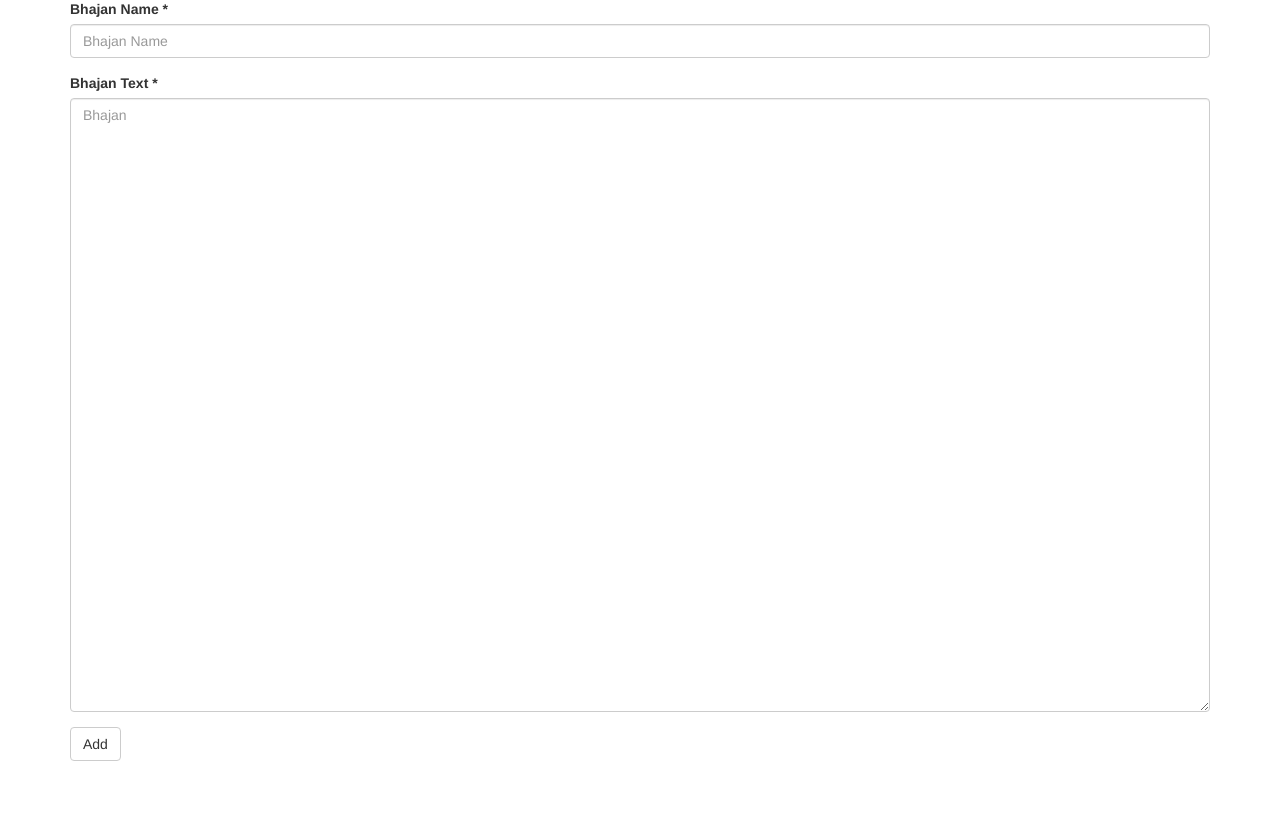
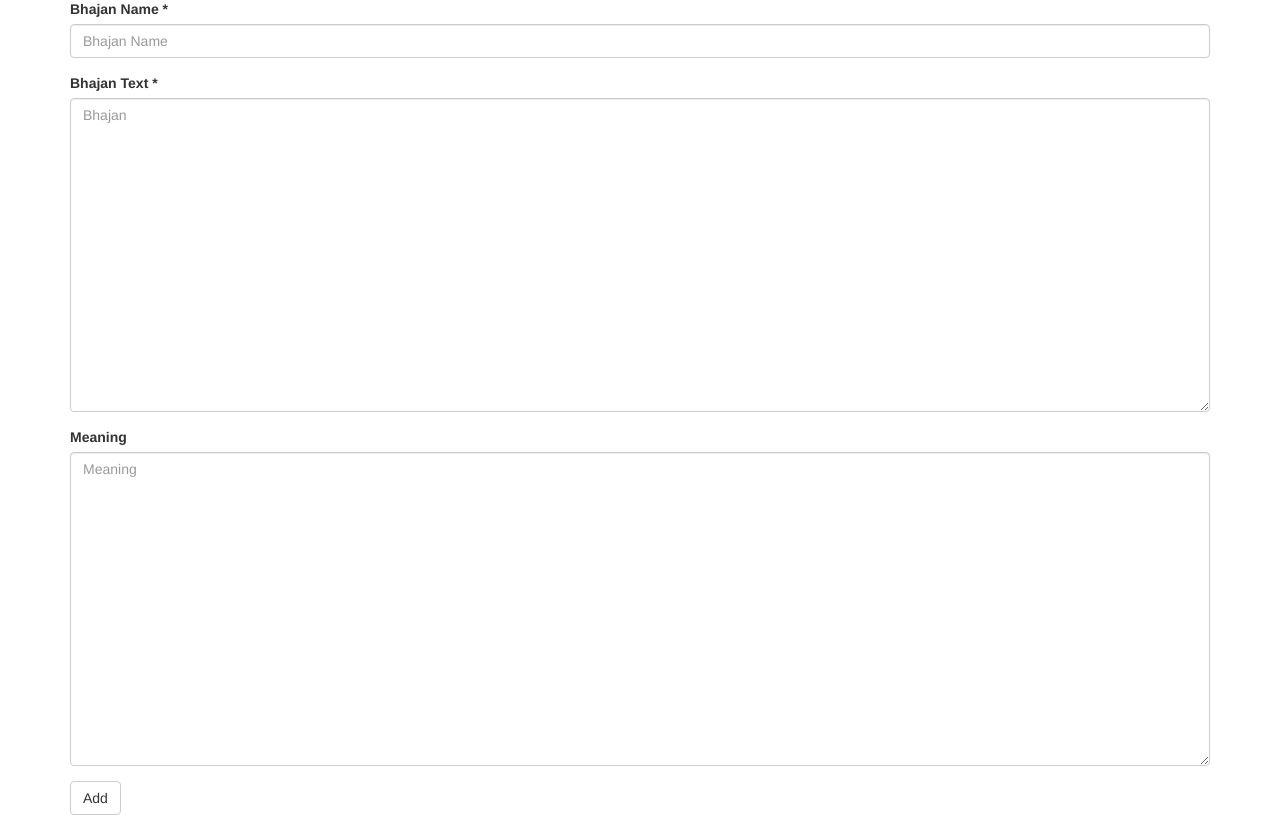
Before and after one commit to riteshreddyr/bhajanpresentationmaker, a Flask app: page /bhajanmanager/add in a window 1280 px wide. Shown: the part 129-944 px from the top of the page. Before the commit the page ends 890 px from the top, so only its background shows below. Run offline with Flask 2, Linux system fonts and the light colour scheme; some libraries are stand-ins or nearby versions.

Commit message:
Added meaning to Bhajan Add and Edit form

```diff
--- a/controllers/BhajanManager.py
+++ b/controllers/BhajanManager.py
@@ -14,14 +14,14 @@ def list_all_bhajans():
 @app.route("/bhajanmanager/add", methods=["GET", "POST"])
 def add_bhajan():
     if request.method == "POST":
-        name, bhajan = _get_bhajan_from_request(request)
+        name, bhajan, meaning = _get_bhajan_from_request(request)
         if name is None or bhajan is None:
             return render_template("generic_error.html")
         if not name is None and (bhajan is None or len(bhajan) == 0):
             return render_template("bhajanmanager_add.html", error="Please fill in the bhajan text")
         if not bhajan is None and (name is None or len(name) == 0):
             return render_template("bhajanmanager_add.html", error="Please fill in the bhajan name")
-        id = BhajanModel.add_bhajan(name, bhajan)
+        id = BhajanModel.add_bhajan(name, bhajan, meaning)
         return redirect('/bhajanmanager/edit/'+str(id)+"?just_added=true")
     else:
         return render_template('bhajanmanager_add.html')
@@ -33,16 +33,16 @@ def edit_bhajan(bhajan_id):
     else:
         just_added = False
     if request.method == "POST":
-        name, bhajan = _get_bhajan_from_request(request)
+        name, bhajan, meaning = _get_bhajan_from_request(request)
         if name is None or bhajan is None:
             return render_template("generic_error.html")
         if not name is None and (bhajan is None or len(bhajan) == 0):
-            return render_template("bhajanmanager_edit.html", id=bhajan_id, name=name, bhajan=bhajan, error="Please fill in the bhajan text")
+            return render_template("bhajanmanager_edit.html", id=bhajan_id, name=name, bhajan=bhajan, meaning=meaning, error="Please fill in the bhajan text")
         if not bhajan is None and (name is None or len(name) == 0):
-            return render_template("bhajanmanager_edit.html", id=bhajan_id, name=name, bhajan=bhajan, error="Please fill in the bhajan name")
-        BhajanModel.edit_bhajan(bhajan_id, name, bhajan)
+            return render_template("bhajanmanager_edit.html", id=bhajan_id, name=name, bhajan=bhajan, meaning=meaning, error="Please fill in the bhajan name")
+        BhajanModel.edit_bhajan(bhajan_id, name, bhajan, meaning)
     bhajan = BhajanModel.get_bhajan(bhajan_id)
-    return render_template('bhajanmanager_edit.html', id=bhajan_id, name=bhajan['name'], bhajan=bhajan['bhajan'], just_added=just_added)
+    return render_template('bhajanmanager_edit.html', id=bhajan_id, name=bhajan['name'], bhajan=bhajan['bhajan'], meaning=bhajan['meaning'], just_added=just_added)
 
 @app.route("/bhajanmanager/delete/<bhajan_id>", methods=["GET"])
 def delete_bhajan(bhajan_id):
@@ -80,12 +80,13 @@ def import_bhajans():
 
 def _get_bhajan_from_request(request):
     if not request.form is None:
-        return request.form['name'], request.form['bhajan']
+        return request.form['name'], request.form['bhajan'], request.form['meaning']
     stream = request.stream.read()
     if not stream is None or len(stream) != 0:
         # sometimes we get it as a parameter string here.
         split = stream.split('&')
         name = split[0].split('=')[1]
-        bhajan = split[1].split('=')[2]
-        return name, bhajan
-    return None, None
+        bhajan = split[1].split('=')[1]
+        meaning = split[2].split('=')[1]
+        return name, bhajan, meaning
+    return None, None, None
--- a/models/BhajanModel.py
+++ b/models/BhajanModel.py
@@ -91,13 +91,14 @@ class BhajanModel():
 
 
     @staticmethod
-    def edit_bhajan(bhajan_id, name, bhajan_text):
+    def edit_bhajan(bhajan_id, name, bhajan_text, meaning):
         next_id, bhajans = BhajanModel.__read_bhajans_file()
         bhajan_id = int(bhajan_id)
         for bhajan in bhajans:
             if bhajan['id'] == bhajan_id:
                 bhajan['name'] = name
                 bhajan['bhajan'] = bhajan_text
+                bhajan['meaning'] = meaning
                 break
         BhajanModel.__write_bhajans_file(next_id, bhajans)
 
--- a/templates/bhajanmanager_add.html
+++ b/templates/bhajanmanager_add.html
@@ -16,7 +16,11 @@
     </div>
     <div class="form-group">
         <label for="bhajan">Bhajan Text *</label>
-        <textarea class="form-control required" name="bhajan" id="bhajan" rows=30 placeholder="Bhajan"></textarea>
+        <textarea class="form-control required" name="bhajan" id="bhajan" rows=15 placeholder="Bhajan"></textarea>
+    </div>
+     <div class="form-group">
+        <label for="meaning">Meaning</label>
+        <textarea class="form-control" name="meaning" id="meaning" rows=15 placeholder="Meaning"></textarea>
     </div>
     {% if error %}
     <div class="row">
--- a/templates/bhajanmanager_edit.html
+++ b/templates/bhajanmanager_edit.html
@@ -33,8 +33,11 @@
     </div>
     <div class="form-group">
         <label for="bhajan">Bhajan Text *</label>
-        <textarea class="form-control required" name="bhajan" id="bhajan" rows=30
+        <textarea class="form-control required" name="bhajan" id="bhajan" rows=15
                   placeholder="Bhajan">{{ bhajan }}</textarea>
+         <label for="meaning">Meaning</label>
+         <textarea class="form-control required" name="meaning" id="meaning" rows=15
+                  placeholder="Bhajan">{{ meaning }}</textarea>
     </div>
     {% if error %}
     <div class="row">
```
Also changed, not shown: readme.md, 2 other files.
